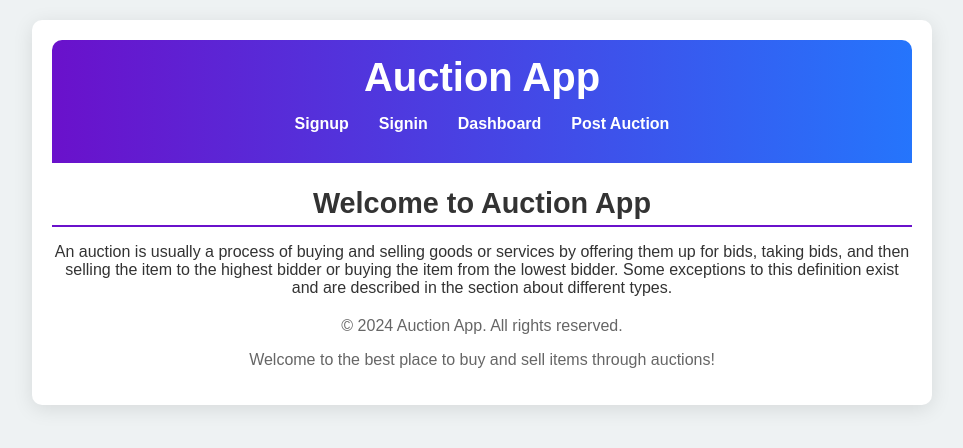
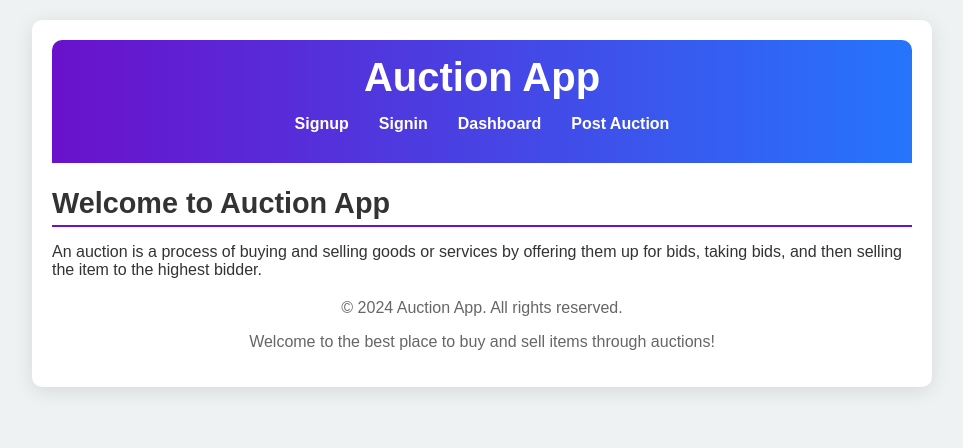
Before and after one commit to Geethanjali356/Online-Auction-Platform-with-React-and-ExpressJS-Framework-, a React (Create React App) app: page / in a window 1280 px wide. Shown: the top 448 px of the page, without its empty margins (158-1121 px from the left). Built offline with nearby package versions, Linux system fonts and the light colour scheme.

Commit message:
Update Landing.js

```diff
--- a/src/components/Landing.js
+++ b/src/components/Landing.js
@@ -1,15 +1,12 @@
-
-function Landing()
-{
-return(<>
-<div className='content'>
-          <h2>Welcome to Auction App</h2>
-          <p>
-          An auction is usually a process of buying and selling goods or services by offering them up for bids, taking bids, and then selling the item to the highest bidder or buying the item from the lowest bidder. Some exceptions to this definition exist and are described in the section about different types.
-          </p>
-          </div>
-          </>
-)
+function Landing() {
+  return (
+    <div className='landing-container'>
+      <h2 className='landing-title'>Welcome to Auction App</h2>
+      <p className='landing-text'>
+        An auction is a process of buying and selling goods or services by offering them up for bids,
+        taking bids, and then selling the item to the highest bidder.
+      </p>
+    </div>
+  );
 }
-
-export default Landing
+export default Landing;
```
